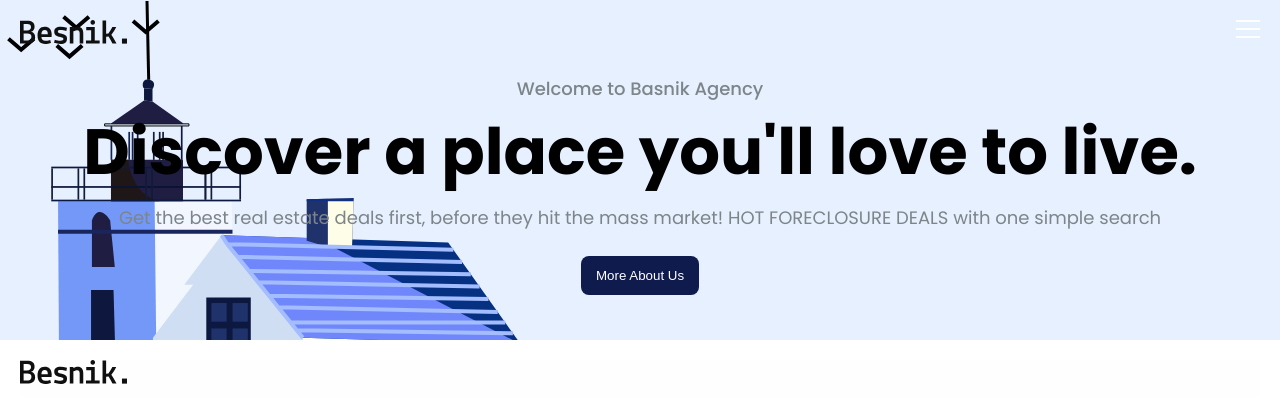
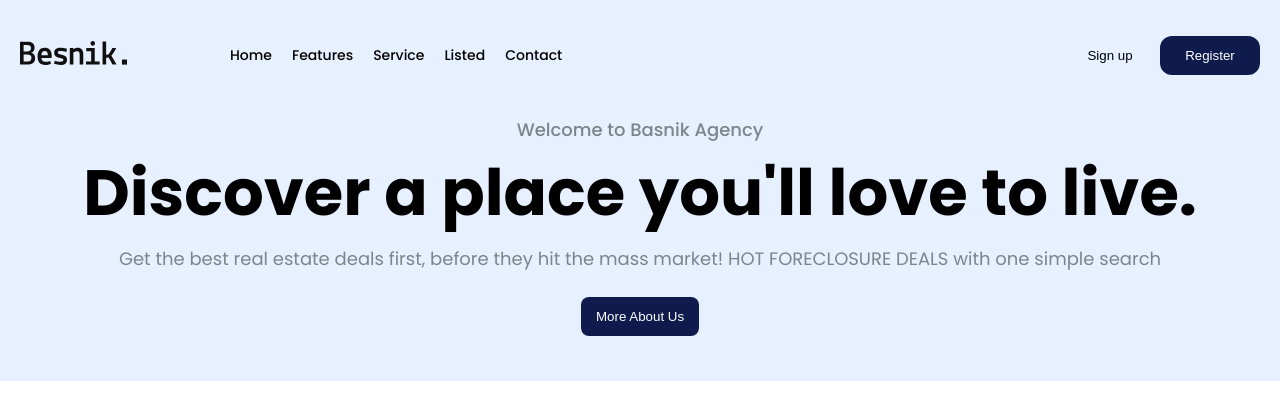
Before and after one commit to cehicm/real-estate-landing, a website: page index.html in a window 1280 px wide. Shown: the top 398 px of the page. Drawn offline with nearby package versions, Linux system fonts and the light colour scheme.

Commit message:
Add laptop screen styles for header

```diff
--- a/src/sass/layout/_header.scss
+++ b/src/sass/layout/_header.scss
@@ -6,8 +6,8 @@
 	background-color: colors.$background-light-blue;
 
 	@include sc-breakpoint(768) {
-		background-image: url("/src/images/house\ illustration.svg");
-		background-repeat: no-repeat;
+		// background-image: url("/src/images/house\ illustration.svg");
+		// background-repeat: no-repeat;
 	}
 
 	&__content {
@@ -20,7 +20,6 @@
 
 		.header__button {
 			margin-top: 10px;
-
 			border-radius: 8px;
 		}
 	}
@@ -29,6 +28,11 @@
 		display: grid;
 		grid-template-columns: repeat(2, 1fr);
 
+		@include sc-breakpoint(1024) {
+			grid-template-columns: repeat(12, 1fr);
+			align-items: center;
+		}
+
 		&__menu {
 			display: none;
 			width: 100%;
@@ -36,13 +40,36 @@
 			padding: 15px 0;
 			background-color: colors.$white;
 
+			@include sc-breakpoint(1024) {
+				display: grid;
+				background: none;
+				grid-row: 1;
+				grid-column: 3/-1;
+			}
+
 			&__icon {
 				justify-self: flex-end;
+
+				@include sc-breakpoint(1024) {
+					display: none;
+				}
+			}
+		}
+
+		&__logo {
+			@include sc-breakpoint(1024) {
+				grid-row: 1;
+				grid-column: 1;
 			}
 		}
 
 		&__list {
 			text-align: center;
+
+			@include sc-breakpoint(1024) {
+				display: flex;
+				gap: 20px;
+			}
 
 			&__item {
 				padding: 10px 0;
@@ -55,6 +82,13 @@
 			align-items: center;
 			margin: 10px 0;
 
+			@include sc-breakpoint(1024) {
+				flex-direction: row;
+				grid-column: 12;
+				justify-self: end;
+				margin: 0;
+			}
+
 			button {
 				width: 100px;
 			}
```
Also changed, not shown: dist/css/styles.css, dist/css/styles.min.css.
